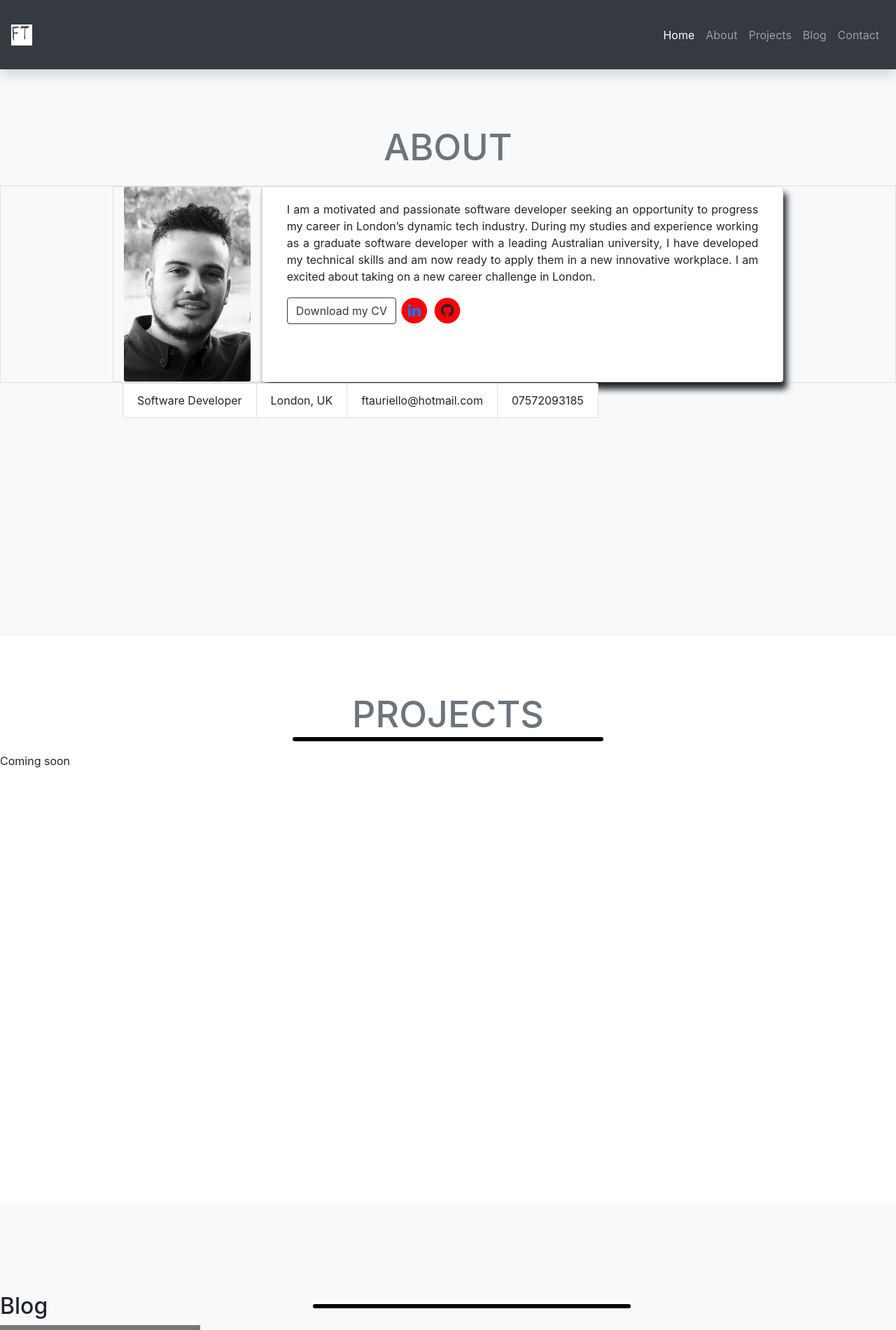
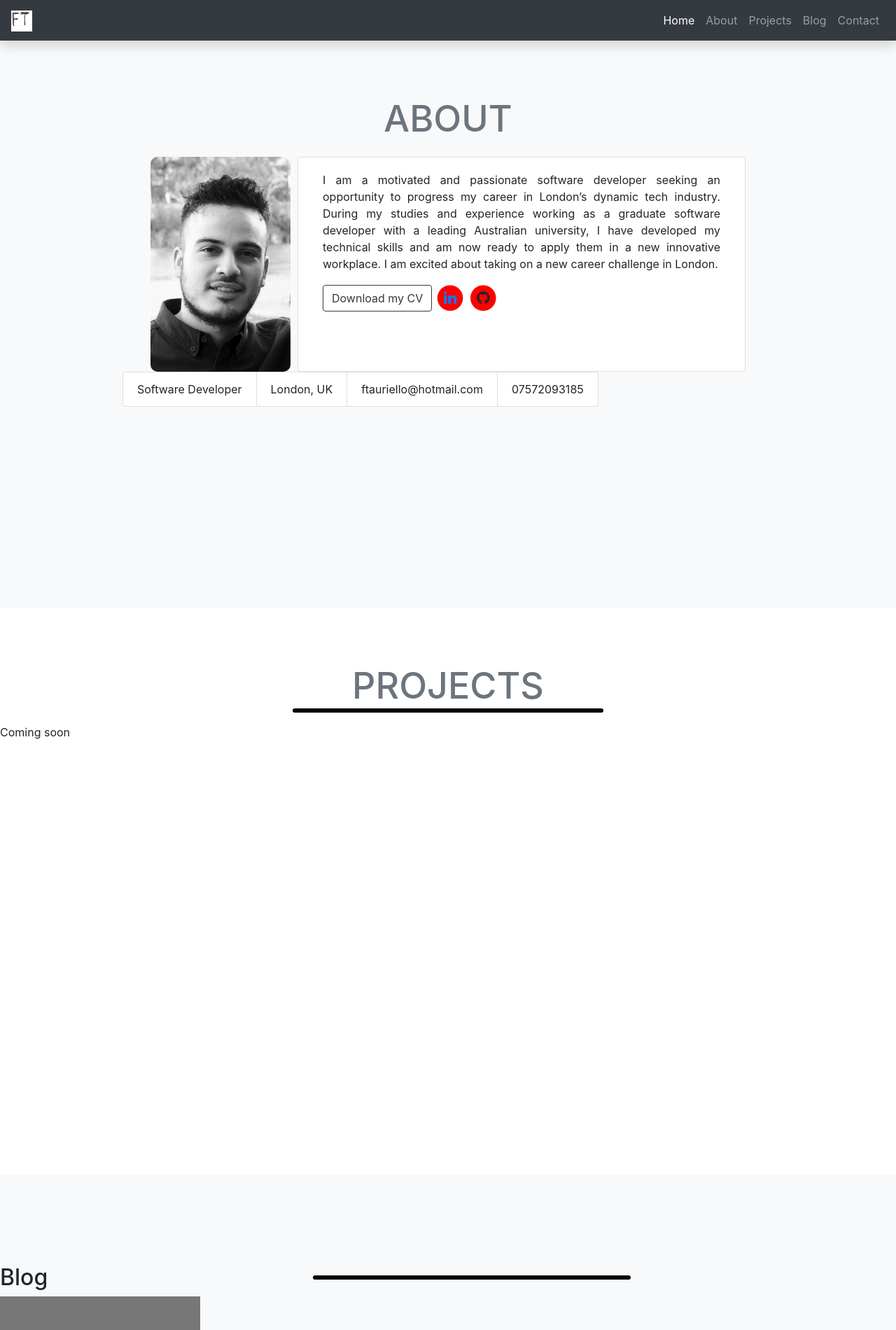
Before and after one commit to FabianTauriello/FabianTauriello.github.io, a Jekyll site: the page built from index.md, in a window 1280 px wide. Shown: the part 900-2800 px from the top of the page at 70% size. Built offline with Jekyll 4.4.1, drawn with Linux system fonts in a browser that asks for light colours; some web fonts are replaced.

Commit message:
Update portfolio

```diff
--- a/_layouts/default.html
+++ b/_layouts/default.html
@@ -54,6 +54,7 @@
                                 </ul>
                         </div>
                 </nav>
+
                 <!-- NAV BAR END -->
         </header>
 
@@ -65,12 +66,12 @@
                         <div class="container-fluid">
                                 <h2 class="page-section-heading text-center text-secondary">ABOUT</h2>
                                 <hr style="visibility: hidden;">
-                                <div class="row justify-content-center border">
-                                        <div class="col-xs-6 col-md-2 border">
-                                                <img src="images/profile-pic.png" class="card-img"
+                                <div class="row justify-content-center">
+                                        <div id="profile-pic-container" class="col-md-auto p-0">
+                                                        <img id="me" src="images/profile-pic.png" class="img-fluid"
                                                         alt="Profile Picture">
                                         </div>
-                                        <div id="profile-card" class="col-md-7 card border box-shadow">
+                                        <div id="profile-card" class="col-md-6 card">
                                                 <div class="row no-gutters">
                                                         <div class="card-body">
                                                                 <p class="card-text text-justify">
--- a/css/main.css
+++ b/css/main.css
@@ -7,15 +7,8 @@
     height: 100vh;
 }
 
-.profile-pic {
-    border-radius: 25px;
-    width: 200px;
-    height: auto;
-}
-
 .profile-description {
     padding: 20px;
-    /* text-align: center; */
 }
 
 .p-0 {
@@ -53,12 +46,12 @@
     flex-direction: column;
 }
 
+.card-img {
+    width: 150px;
+}
+
 .box-shadow {
     box-shadow: 5px 10px 10px;
-}
-
-.x {
-    width: 20%;
 }
 
 .page-section {
@@ -90,9 +83,7 @@
     text-align: justify;
 }
 
-.card-img {
-    /* display: inline-block; */
-}
+
 
 .icon-background {
     color: red;
@@ -130,10 +121,15 @@ section {
 
 #profile-card {
     /* background-color: #3A1818; */
+    margin-left: 10px;
+}
+
+#me {
+    max-width: 200px;
+    border-radius: 10px;
 }
 
 #navbar {
-    height: 11vh;
     box-shadow: 0 0.5rem 1rem rgba(0, 0, 0, 0.15);
 }
 
@@ -164,12 +160,21 @@ section {
 
 #profile-pic {}
 
-#bio-details {
-    /* padding-top: 40px; */
+#profile-pic-container {
+    text-align: center;
 }
+
+#bio-details {}
 
 /* OTHER SELECTORS */
 
 .fa-lg:hover {
     opacity: 0.5;
 }
+
+@media (max-width: 600px) {
+    #profile-card {
+        margin-top: 20px;
+        margin-right: 10px;
+    }
+}
--- a/js/main.js
+++ b/js/main.js
@@ -2,36 +2,30 @@
 const navHeight = '10vh';
 
 // get nav bar
-const navbar = document.querySelector('#navbar');
+let navbar = document.getElementById('navbar');
 
-// get offsettop of navbard
-const sticky = navbar.offsetTop;
-
-// get sections
-const aboutSection = document.getElementById('about');
-
-// get navbar links
-const aboutLink = document.getElementById('aboutLink');
+// get offsettop of navbar
+let sticky = navbar.offsetTop;
 
 //-EVENTS AND FUNCTIONS--------------------------------------------------------------------------------------------------------
 
 
-aboutLink.onclick = function() {
+aboutLink.onclick = function () {
 
 };
-window.onscroll = function() {
+window.onscroll = function () {
     fixNavBar()
 };
-window.onload = function() {
-
+window.onload = function () {
+    console.log(navbar)
 };
 
 
 // function - add the sticky class to the navbar when its scroll position is reached. Remove "sticky" when the scroll position is left.
 function fixNavBar() {
-    if(window.pageYOffset > sticky) {
+    if (window.pageYOffset > sticky) {
         navbar.classList.add('fixed-top');
-        document.getElementById('main').style.paddingTop = '10vh';
+        document.getElementById('main').style.paddingTop = '8vh';
     } else {
         navbar.classList.remove('fixed-top');
         document.getElementById('main').style.paddingTop = '0vh';
```
